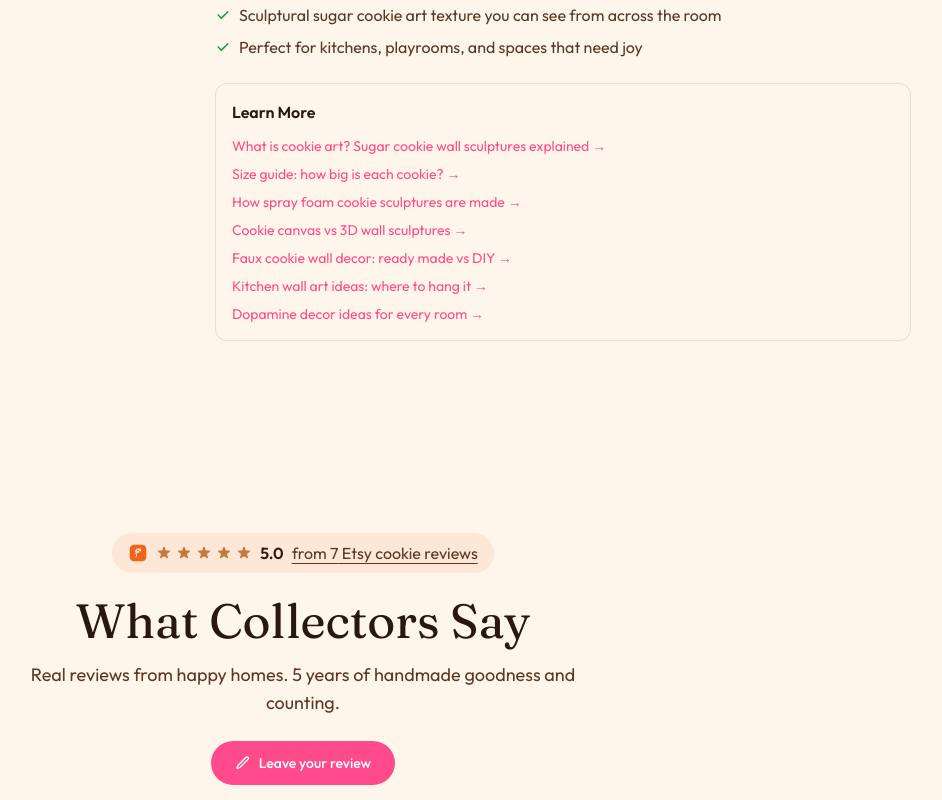
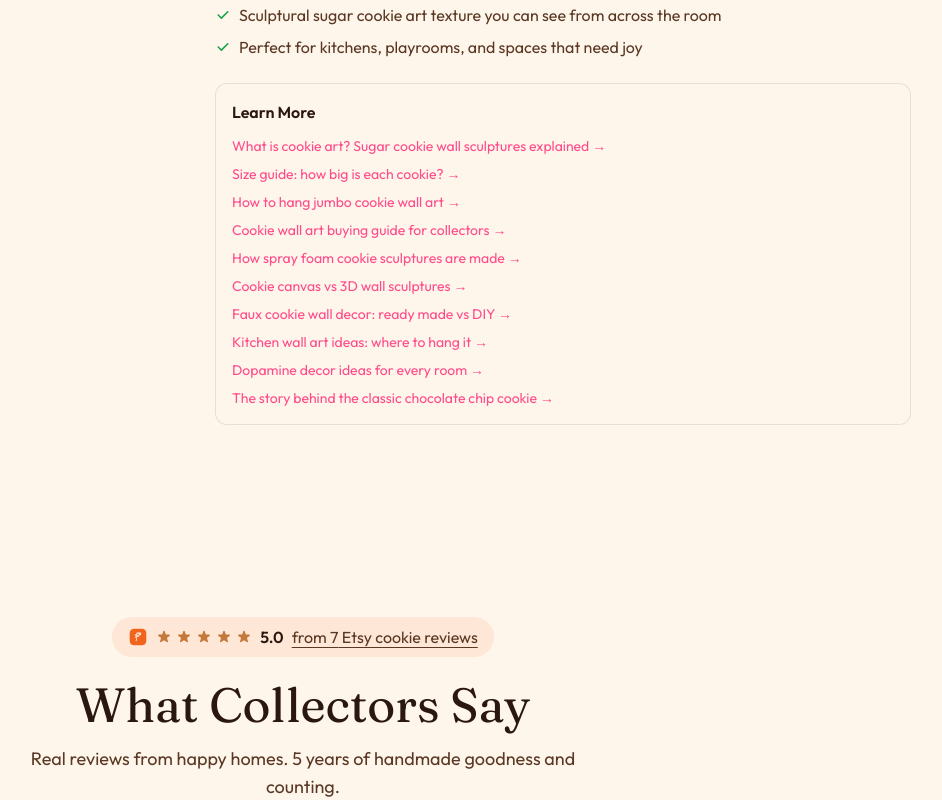
Before and after one commit to millerkiller96/Joirush_Website, a Next.js app: page /product/jumbo-chocolate-chip-cookie in a window 1280 px wide. Shown: the part 1760-2560 px from the top of the page, without its empty margins (337-1279 px from the left). Built offline with nearby package versions, Linux system fonts and the light colour scheme; no server answers.

Commit message:
SEO: link product pages to how to hang, collector, Christmas and classic guides; fuller faux food meta description (#90)

```diff
--- a/src/app/faux-food-wall-art/page.tsx
+++ b/src/app/faux-food-wall-art/page.tsx
@@ -12,7 +12,7 @@ export const metadata: Metadata = {
     absolute: "Faux Food Wall Art | Fake Cookie Sculptures | JOIRUSH",
   },
   description:
-    "Handmade faux food wall art by JOIRUSH. Realistic fake cookies and ice cream sculptures. Free U.S. shipping.",
+    "Handmade faux food wall art: realistic fake cookies and a cookie ice cream sandwich, 14 to 16 inch spray foam sculptures from $70 with free U.S. shipping.",
   keywords: [
     "faux food wall art",
     "fake food",
--- a/src/components/ProductPageClient.tsx
+++ b/src/components/ProductPageClient.tsx
@@ -48,8 +48,18 @@ const styleGuideLinks: Record<Product["category"], { href: string; label: string
     { href: "/blog/whimsical-kitsch-decor-ideas/", label: "Whimsical and kitsch decor ideas" },
   ],
   seasonal: [
-    { href: "/blog/whimsical-kitsch-decor-ideas/", label: "Whimsical and kitsch decor ideas" },
+    { href: "/blog/christmas-cookie-wall-art-vs-prints/", label: "Christmas cookie wall art vs holiday prints" },
     { href: "/colorful-wall-art/", label: "Colorful wall art and how to style it" },
+  ],
+};
+
+// Extra guide for specific pieces that have their own story post.
+const productGuideLinks: Record<string, { href: string; label: string }[]> = {
+  "jumbo-chocolate-chip-cookie": [
+    {
+      href: "/blog/chocolate-chip-cookie-wall-art-joirush-classic/",
+      label: "The story behind the classic chocolate chip cookie",
+    },
   ],
 };
 
@@ -256,6 +266,16 @@ export function ProductPageClient({ product, related }: ProductPageClientProps)
                   </Link>
                 </li>
                 <li>
+                  <Link href="/blog/how-to-hang-jumbo-cookie-wall-art/" className="text-pink hover:underline">
+                    How to hang jumbo cookie wall art →
+                  </Link>
+                </li>
+                <li>
+                  <Link href="/blog/cookie-wall-art-for-home-collectors/" className="text-pink hover:underline">
+                    Cookie wall art buying guide for collectors →
+                  </Link>
+                </li>
+                <li>
                   <Link href="/blog/spray-foam-cookie-wall-art-how-theyre-made/" className="text-pink hover:underline">
                     How spray foam cookie sculptures are made →
                   </Link>
@@ -270,7 +290,7 @@ export function ProductPageClient({ product, related }: ProductPageClientProps)
                     Faux cookie wall decor: ready made vs DIY →
                   </Link>
                 </li>
-                {styleGuideLinks[product.category].map((link) => (
+                {[...styleGuideLinks[product.category], ...(productGuideLinks[product.slug] ?? [])].map((link) => (
                   <li key={link.href}>
                     <Link href={link.href} className="text-pink hover:underline">
                       {link.label} →
```
Also changed, not shown: 111 other files (tests, documents, lock files or other folders).
